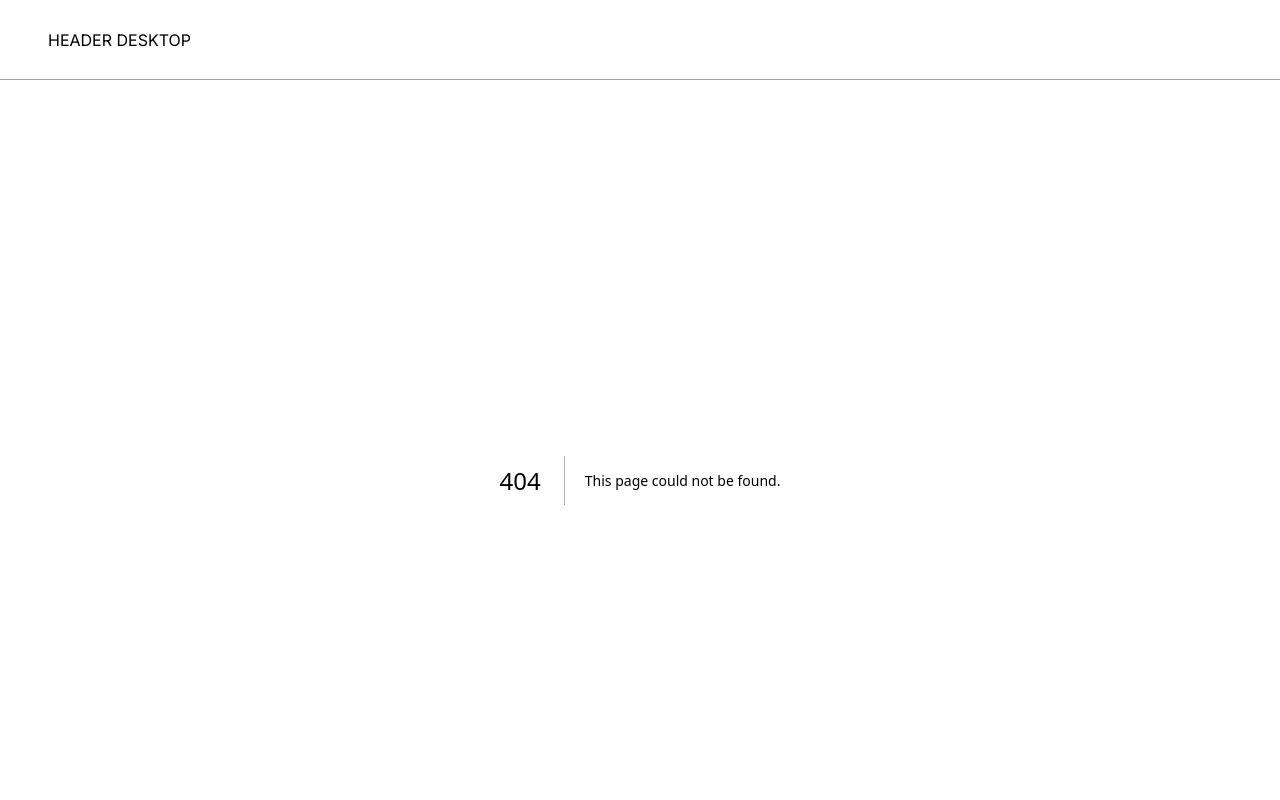
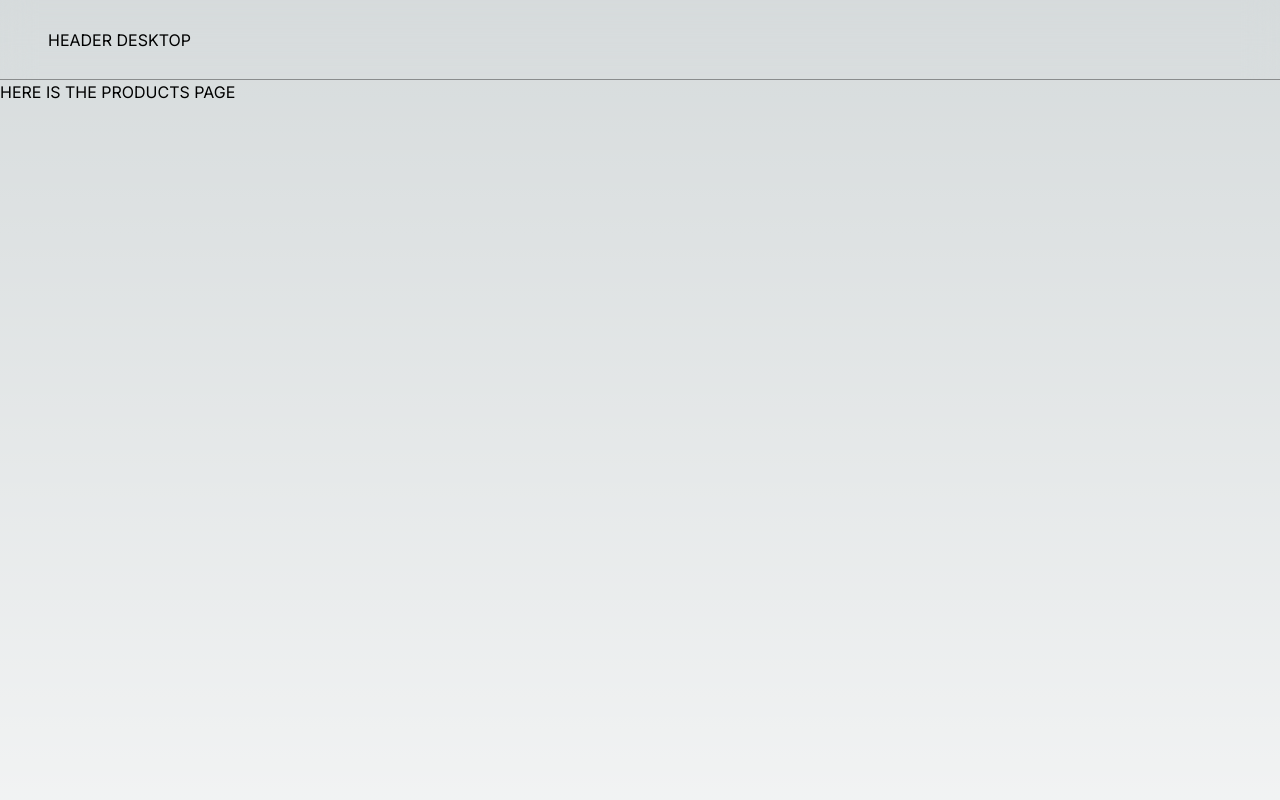
Before and after one commit to thisdot/hydrogen-nextjs, a Next.js app: page /products in a window 1280 px wide. Before the commit this address had no page. Shown: the top 800 px of the page. Built offline with nearby package versions, Linux system fonts and the light colour scheme.

Commit message:
Add placeholder page for /products

```diff
--- /dev/null
+++ b/app/products/page.tsx
@@ -0,0 +1,7 @@
+export default function AllProducts() {
+    return (
+      <>
+        HERE IS THE PRODUCTS PAGE
+      </>
+    )
+  }
```
